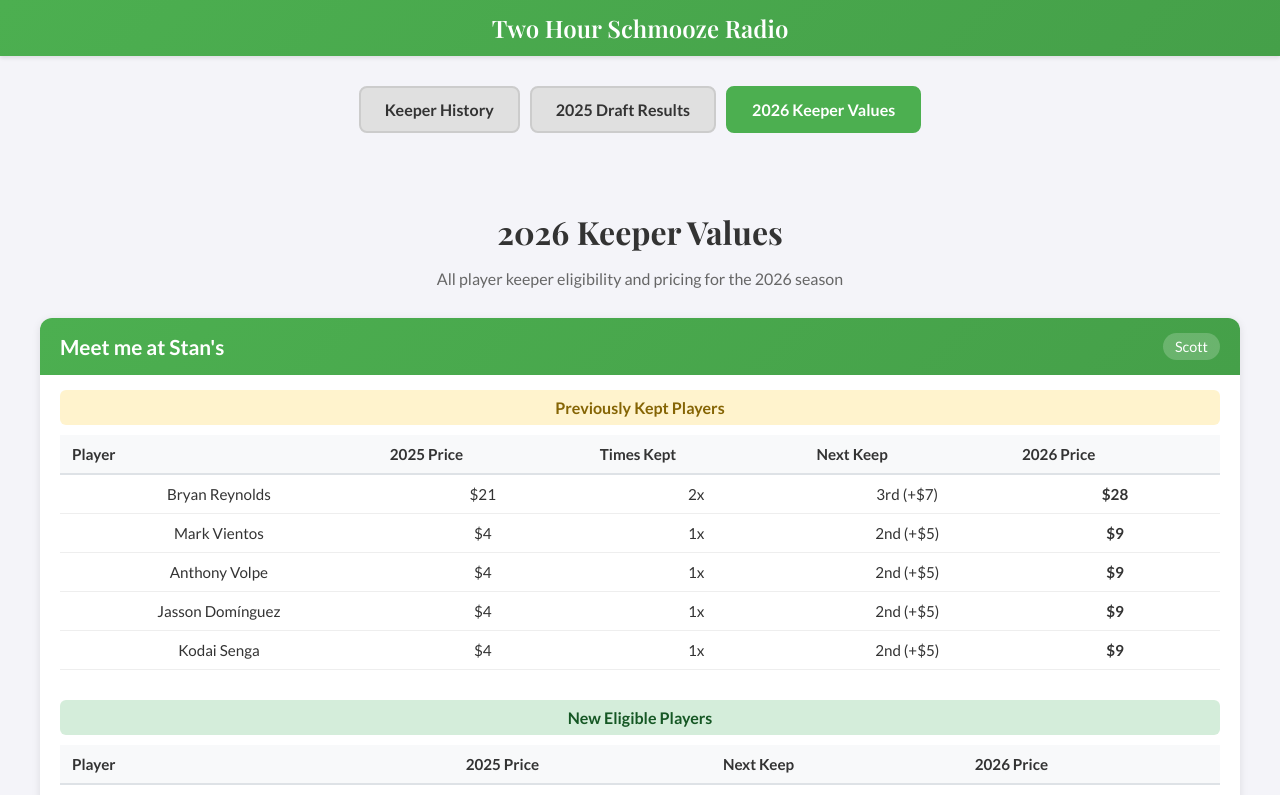
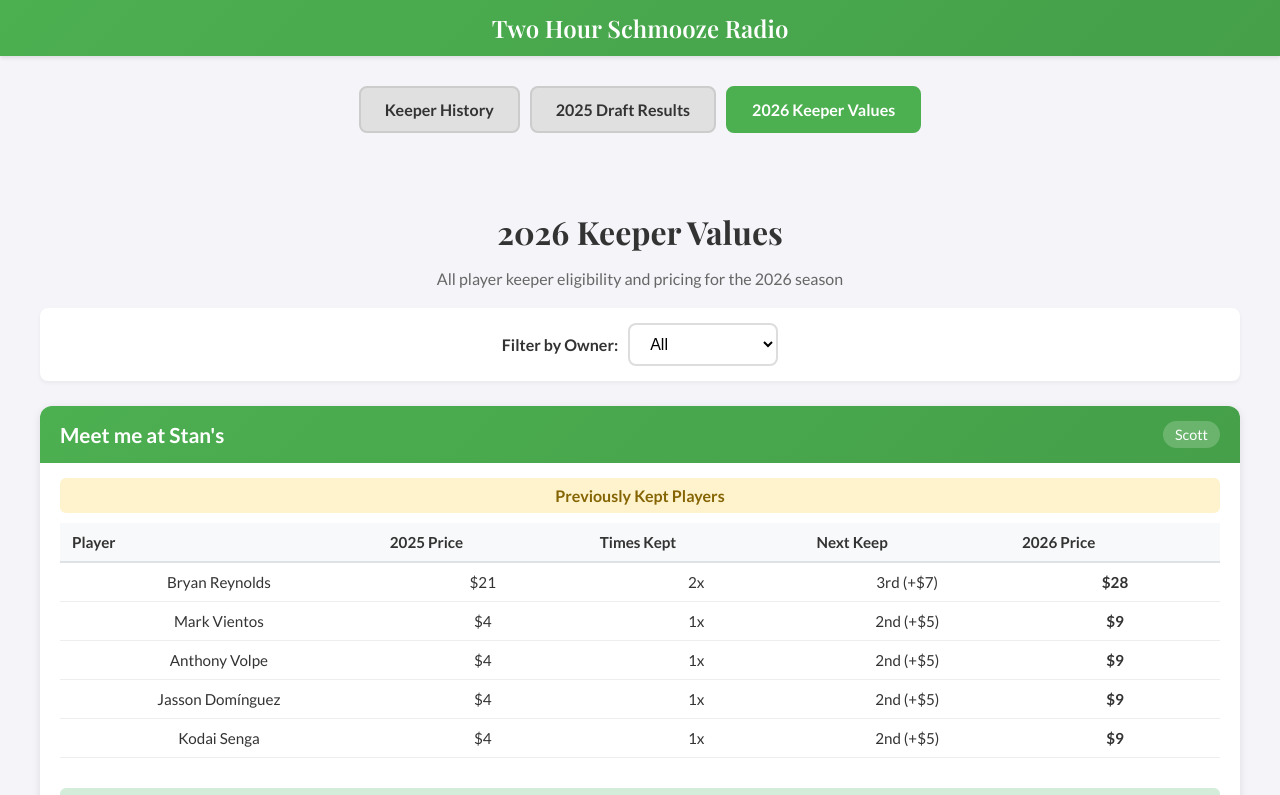
Before and after one commit to escosio/two-hour-schmooze-react, a React (Create React App) app: page /keeper-values in a window 1280 px wide. Shown: the top 795 px of the page. Built offline with nearby package versions, Linux system fonts and the light colour scheme; a web font is replaced by a local one.

Commit message:
filter keeper values

```diff
--- a/src/KeeperValues2026.js
+++ b/src/KeeperValues2026.js
@@ -1,7 +1,16 @@
-import React from "react";
+import React, { useState } from "react";
 import keeperValues from "./data/keeperValues2026.json";
 
 function KeeperValues2026() {
+  const [selectedOwner, setSelectedOwner] = useState("All");
+
+  const owners = ["All", ...keeperValues.teams.map((team) => team.owner)];
+
+  const filteredTeams =
+    selectedOwner === "All"
+      ? keeperValues.teams
+      : keeperValues.teams.filter((team) => team.owner === selectedOwner);
+
   return (
     <div className="keeper-values-container">
       <h2>2026 Keeper Values</h2>
@@ -9,7 +18,23 @@ function KeeperValues2026() {
         All player keeper eligibility and pricing for the 2026 season
       </p>
 
-      {keeperValues.teams.map((team, index) => (
+      <div className="filter-section">
+        <label htmlFor="owner-filter">Filter by Owner: </label>
+        <select
+          id="owner-filter"
+          value={selectedOwner}
+          onChange={(e) => setSelectedOwner(e.target.value)}
+          className="owner-filter-select"
+        >
+          {owners.map((owner, index) => (
+            <option key={index} value={owner}>
+              {owner}
+            </option>
+          ))}
+        </select>
+      </div>
+
+      {filteredTeams.map((team, index) => (
         <div key={index} className="team-keeper-card">
           <div className="team-keeper-header">
             <h3>{team.teamName}</h3>
--- a/src/styles.css
+++ b/src/styles.css
@@ -228,7 +228,45 @@ td {
 
 .keeper-values-subtitle {
   color: #666;
-  margin-bottom: 30px;
+  margin-bottom: 20px;
+}
+
+.filter-section {
+  display: flex;
+  align-items: center;
+  justify-content: center;
+  gap: 10px;
+  margin-bottom: 25px;
+  padding: 15px;
+  background: white;
+  border-radius: 8px;
+  box-shadow: 0 2px 4px rgba(0, 0, 0, 0.05);
+}
+
+.filter-section label {
+  font-weight: 600;
+  color: #333;
+}
+
+.owner-filter-select {
+  padding: 10px 16px;
+  font-size: 1rem;
+  border: 2px solid #ddd;
+  border-radius: 8px;
+  background: white;
+  cursor: pointer;
+  min-width: 150px;
+  transition: border-color 0.2s ease;
+}
+
+.owner-filter-select:hover {
+  border-color: #4caf50;
+}
+
+.owner-filter-select:focus {
+  outline: none;
+  border-color: #4caf50;
+  box-shadow: 0 0 0 3px rgba(76, 175, 80, 0.1);
 }
 
 .team-keeper-card {
```
